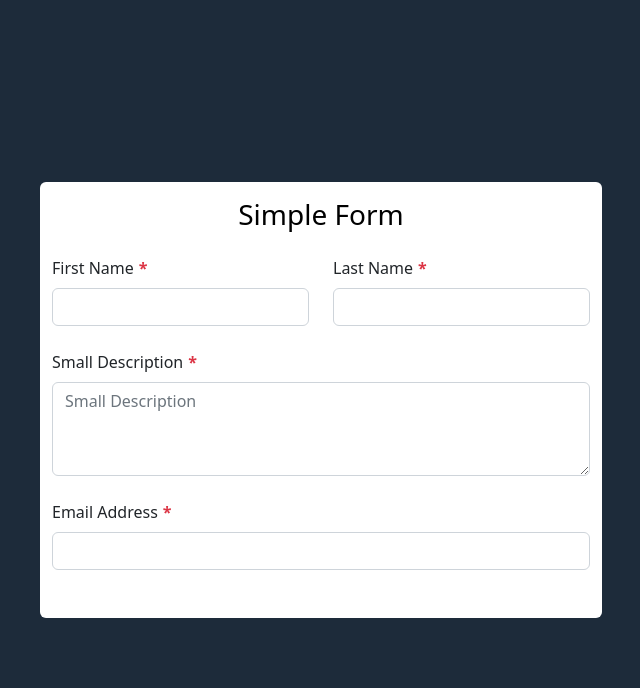
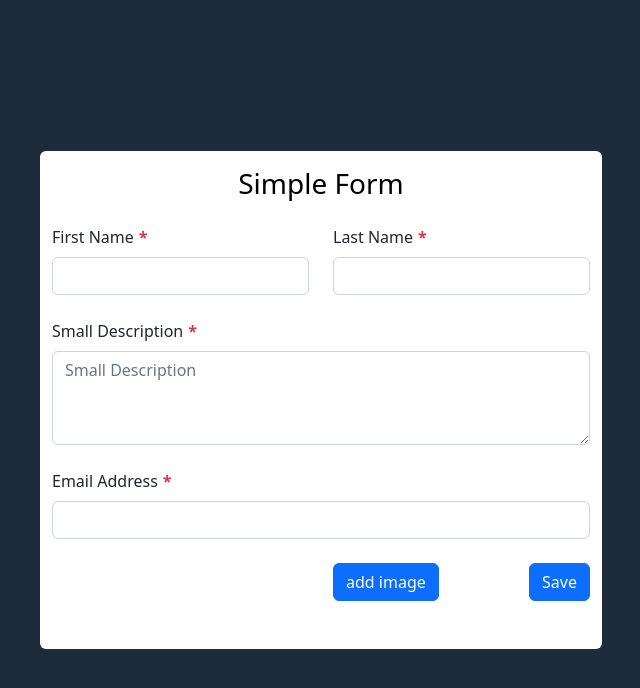
Before and after one commit to zhengyelau/ReactInputForm, a React (Create React App) app: page / in a window 1280 px wide. Shown: the top 688 px of the page, without its empty margins (319-959 px from the left). Built offline with nearby package versions, Linux system fonts and the light colour scheme.

Commit message:
Button component for image upload and submit

```diff
--- a/src/App.js
+++ b/src/App.js
@@ -5,6 +5,7 @@ import { FormProvider, useForm } from "react-hook-form";
 import { Row, Col, Container } from "react-bootstrap";
 
 // import component
+import Button from "./components/Button/Button";
 import Input from "./components/Input/Input";
 import Textarea from "./components/Textarea/Textarea";
 
@@ -74,6 +75,27 @@ function App() {
                 />
               </Col>
             </Row>
+
+            <Row className="pt-4">
+              <Col lg={6} md={6} sm={6} />
+              <Col lg={6} md={6} sm={6} className="mt-3 mt-sm-0">
+                <div className="d-flex justify-content-between align-items-center pl-5">
+                  <Button
+                    label={"add image"}
+                    variant="primary"
+                    type="button"
+                    className="form-btn"
+                  />
+
+                  <Button
+                    label={"Save"}
+                    variant="primary"
+                    type="submit"
+                    className="form-btn"
+                  />
+                </div>
+              </Col>
+            </Row>
           </form>
         </FormProvider>
       </Container>
--- /dev/null
+++ b/src/components/Button/Button.js
@@ -0,0 +1,20 @@
+import React from "react";
+import { Button as Btn } from "react-bootstrap";
+
+// button component which use for add image and submit form
+const Button = function ({ variant, label, size, onClick, disabled, className, ...props }) {
+  return (
+    <Btn
+      className={`br-3 d-flex flex-row align-items-center justify-content-center ${className}`}
+      variant={variant}
+      size={size}
+      onClick={onClick}
+      {...props}
+      disabled={disabled}
+    >
+      {label}
+    </Btn>
+  );
+};
+
+export default Button;
```
